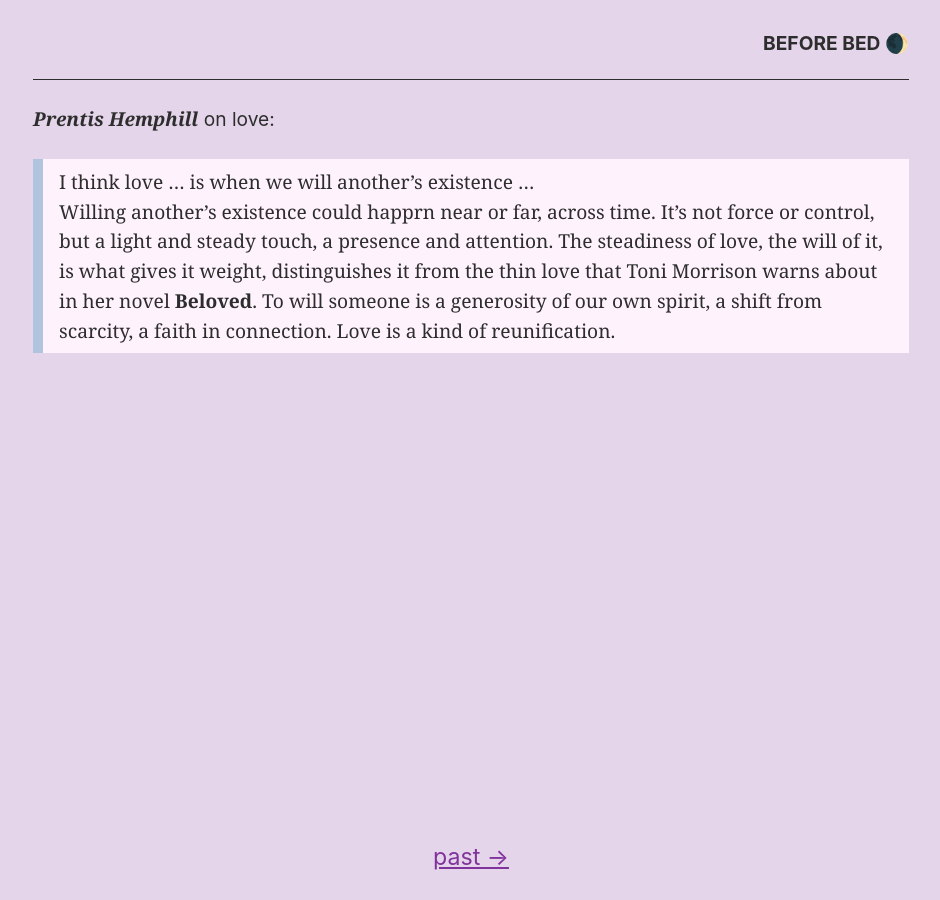
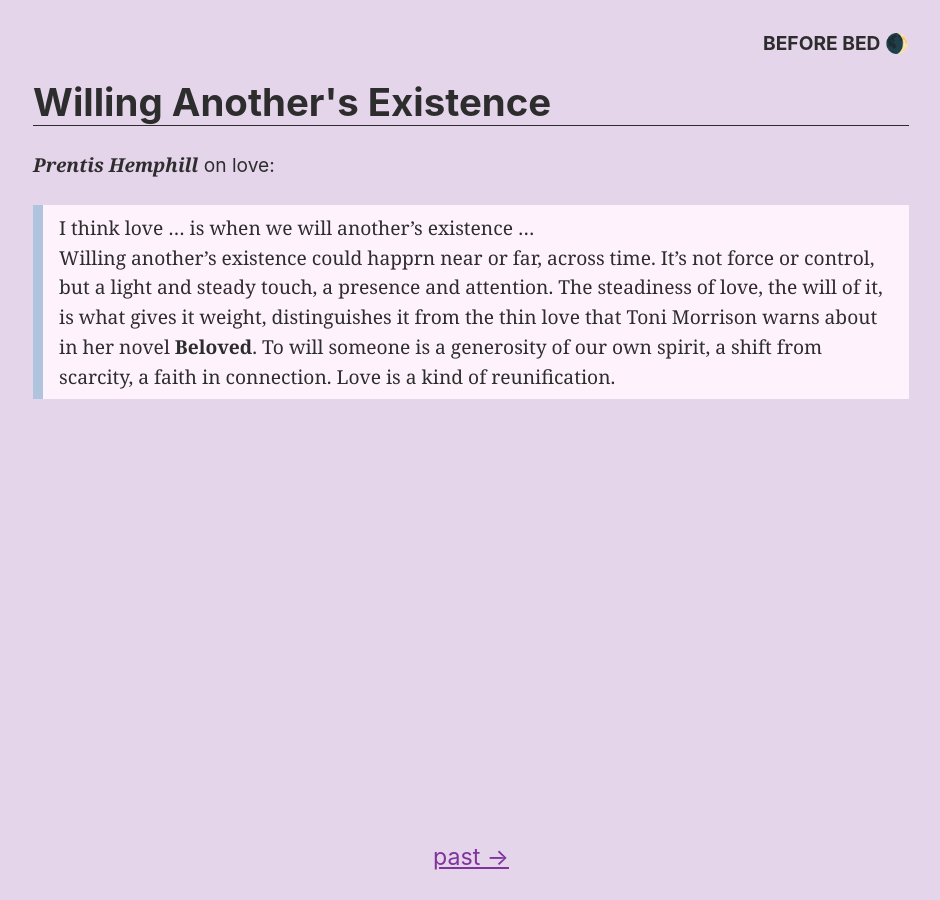
Before and after one commit to dglauber1/dglauber1.github.io, a Jekyll site: the page built from index.md, in a window 1280 px wide. Shown: the whole page, without its empty margins (169-1109 px from the left). Built offline with Jekyll 4.4.1, drawn with Linux system fonts in a browser that asks for light colours.

Commit message:
Update index.md

```diff
--- a/index.md
+++ b/index.md
@@ -1,6 +1,6 @@
 ---
 prev-musing: culture-of-whiteness
-title:
+title: Willing Another's Existence
 time: before bed 🌒
 collection: musings
 ---
```
